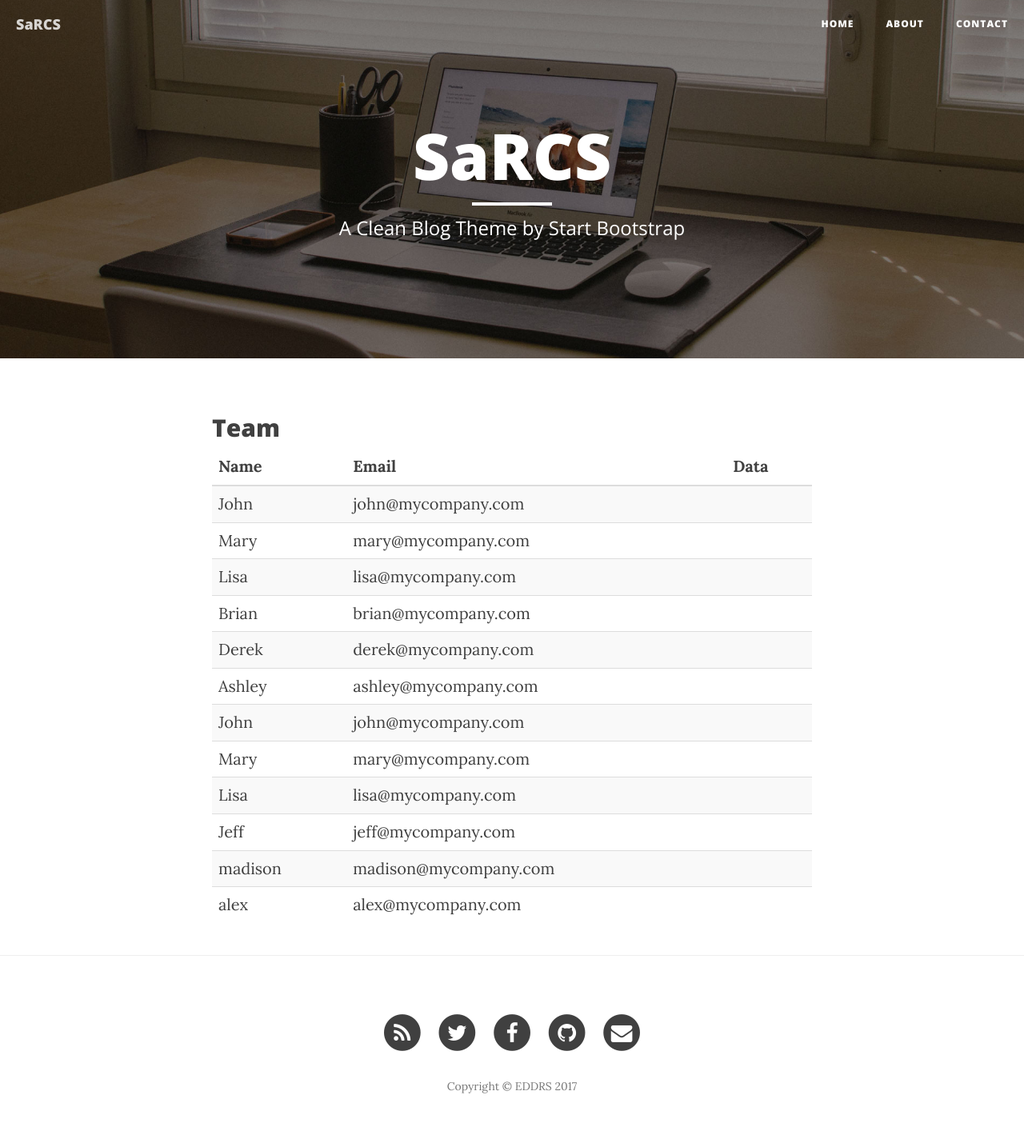
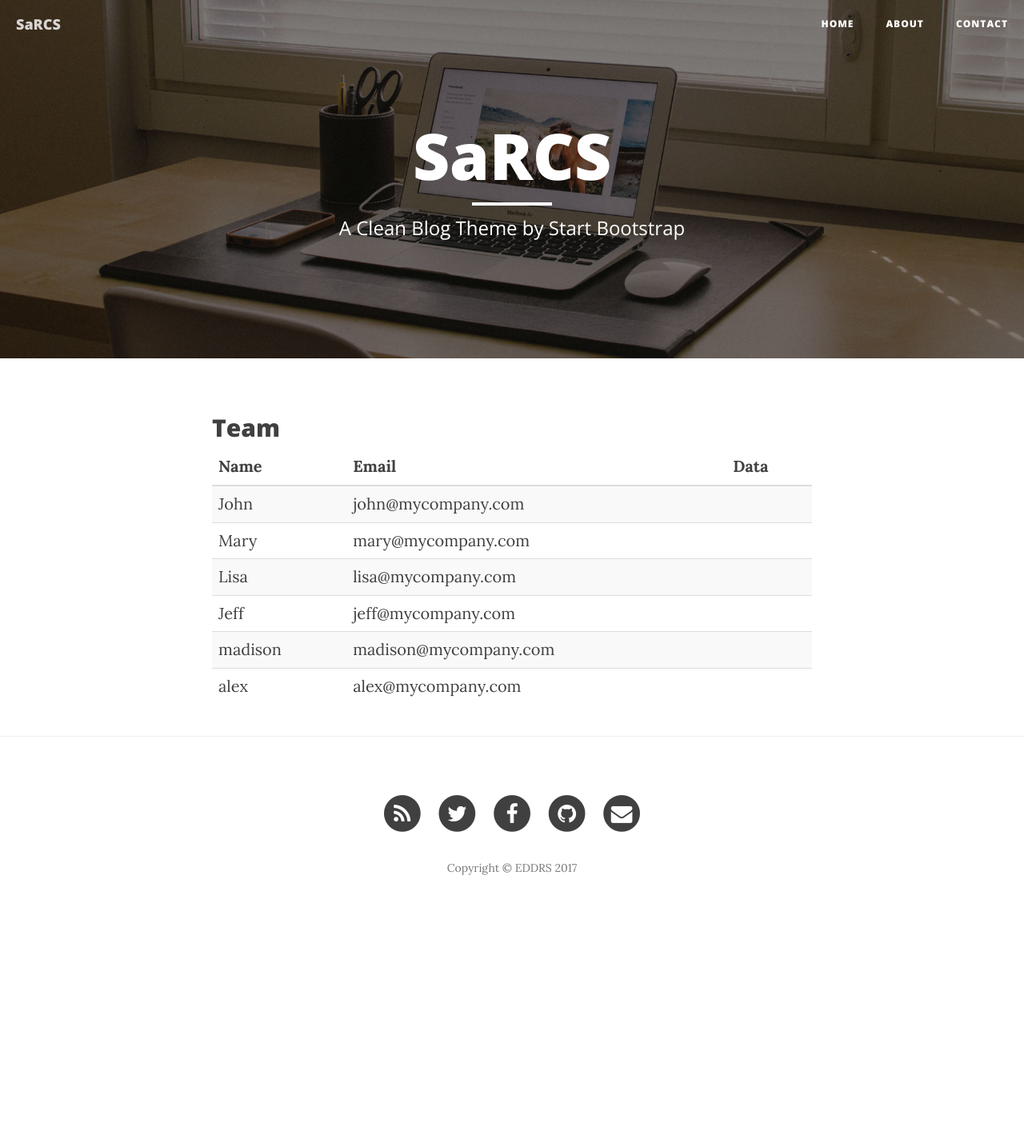
Before and after one commit to craigkg/craigkg.github.io, a Jekyll site: the page built from index.html, in a window 1280 px wide. Shown: the whole page at 80% size. Built offline with Jekyll 4.4.1, drawn with Linux system fonts in a browser that asks for light colours; nearby versions of some CDN libraries; the list of posts is cut into pages by our own code; after the commit the page ends 1161 px from its top, so only the background shows below that.

Commit message:
Update index.html

```diff
--- a/index.html
+++ b/index.html
@@ -13,36 +13,6 @@
             </tr>
         </thead>
         <tbody>
-            <tr>
-                <td>John</td>
-                <td>john@mycompany.com</td>
-                <td></td>
-            </tr>
-            <tr>
-                <td>Mary</td>
-                <td>mary@mycompany.com</td>
-                <td></td>
-            </tr>
-            <tr>
-                <td>Lisa</td>
-                <td>lisa@mycompany.com</td>
-                <td></td>
-            </tr>
-            <tr>
-                <td>Brian</td>
-                <td>brian@mycompany.com</td>
-                <td></td>
-            </tr>
-            <tr>
-                <td>Derek</td>
-                <td>derek@mycompany.com</td>
-                <td></td>
-            </tr>
-            <tr>
-                <td>Ashley</td>
-                <td>ashley@mycompany.com</td>
-                <td></td>
-            </tr>
             {% for team in site.data.team %}
             <tr>
                 <td>{{team.name}}</td>
```
